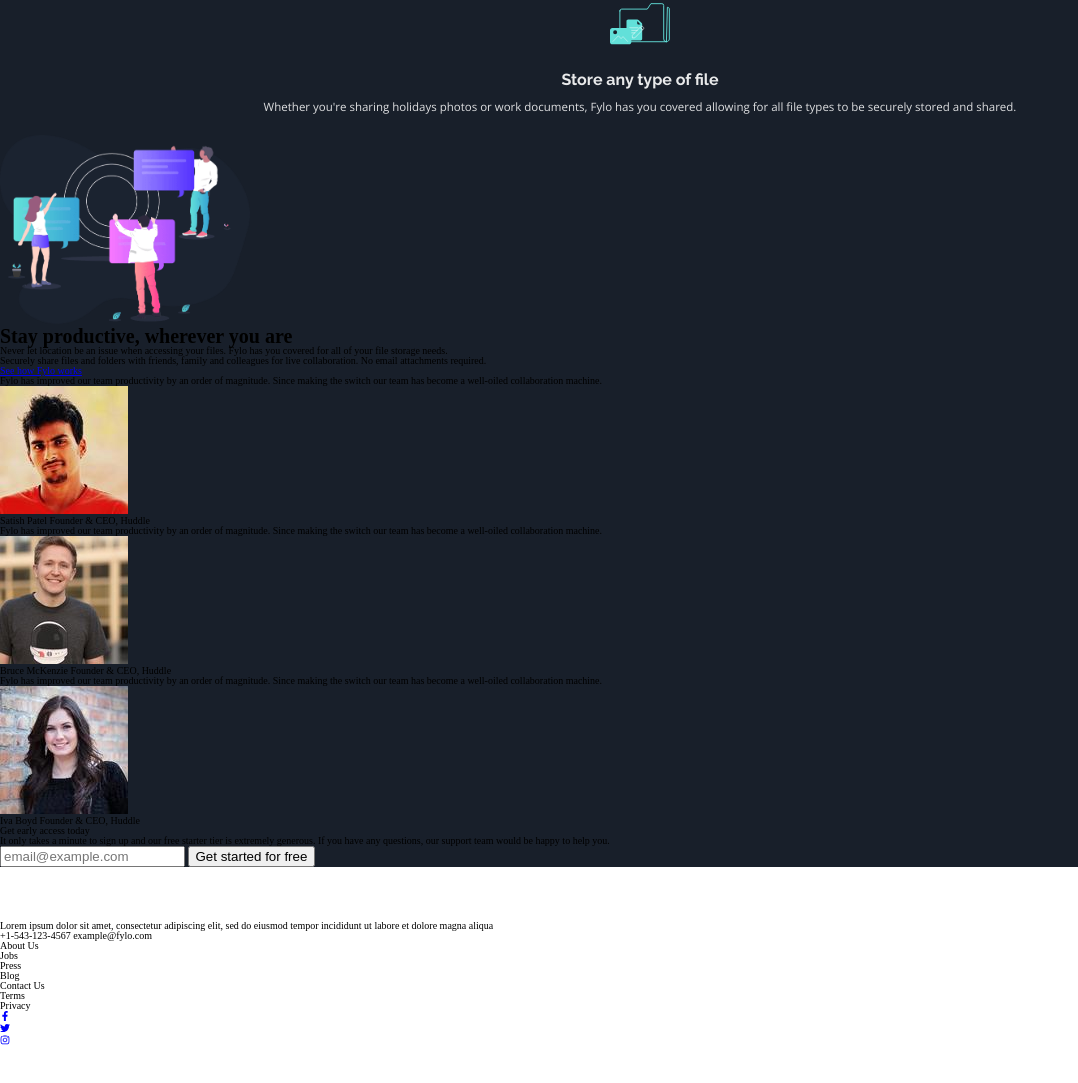
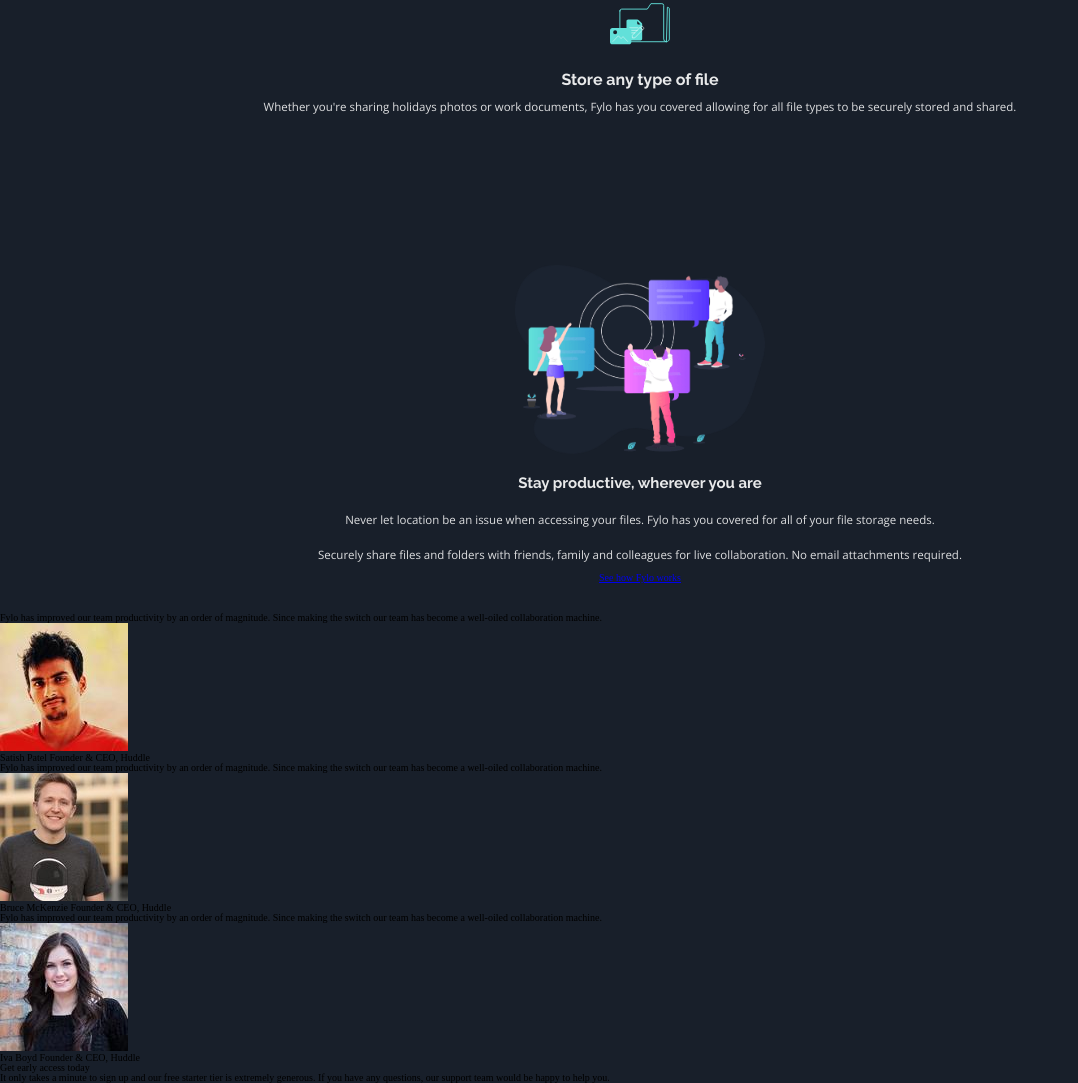
Before and after one commit to P-amian45/007.fylo-dark-theme-landing-page-master, a website: page index.html in a window 1280 px wide. Shown: the part 889-1972 px from the top of the page, without its empty margins (0-1078 px from the left). Before the commit the page ends 1936 px from the top, so only its background shows below. Drawn offline with nearby package versions, Linux system fonts and the light colour scheme.

Commit message:
ending promise section

```diff
--- a/index.html
+++ b/index.html
@@ -100,9 +100,9 @@
 
       <img src="images/illustration-stay-productive.png" alt="productive" class="promise__illustration">
       <div class="promise__card">
-        <h1 class="heading">Stay productive, wherever you are</h1>
+        <h2 class="promise__heading">Stay productive, wherever you are</h2>
         <p class="promise__description">Never let location be an issue when accessing your files. Fylo has you covered for all of your file
-          storage needs. <br> Securely share files and folders with friends, family and colleagues for live collaboration. No email
+          storage needs. <br> <br> Securely share files and folders with friends, family and colleagues for live collaboration. No email
           attachments required.
         </p>
         <a href="#" class="promise__cta">See how Fylo works</a>
--- a/styles/sass/_base.scss
+++ b/styles/sass/_base.scss
@@ -37,3 +37,4 @@
 $header-description: 1.15rem;
 $heading-primary-size: 2rem;
 $service-font-size: 1.6rem;
+$promise-font-size: 1.5rem;
--- a/styles/sass/_components.scss
+++ b/styles/sass/_components.scss
@@ -34,14 +34,10 @@
     opacity: 75%;
 }
 
-// HEADER ILLUSTRATION
+// ALL ABOUT HEADER
 
 .illustration{
     width: 23rem;
-}
-
-.promise__illustration{
-    width: 25rem;
 }
 
 .heading{
@@ -91,3 +87,37 @@
         line-height: 1.5;
     }
 }
+
+//PROMISE SECTION
+
+.promise{
+
+    &__card{
+        margin-bottom: 3rem;
+    }
+
+    &__illustration{
+        width: 25rem;
+        margin-bottom: 2rem;
+    }
+
+    &__heading{
+        font-family: $headings-cta-nav;
+        font-size: $promise-font-size;
+        font-weight: $font-bold;
+        color: $white;
+        opacity: 90%;
+    }
+
+    &__description{
+        font-family: $body-font;
+        font-weight: $font-normal;
+        font-size: $header-description;
+        color: $white;
+        opacity: 85%;
+        line-height: 1.5;
+        padding: 0 2rem;
+        margin: 2rem 0 1rem 0;
+    }
+
+}
--- a/styles/sass/_layout.scss
+++ b/styles/sass/_layout.scss
@@ -4,7 +4,7 @@
     background: #1c2431 url(/images/bg-curvy-mobile.svg) -51vw 30vh no-repeat;
     padding: 2rem;
     position: relative;
-    background-size: 176% 60%;
+    background-size: 220% 60%;
 
 
     &__top{
@@ -50,4 +50,11 @@
 .services-grid{
     padding: 0 3rem;
     text-align: center;
+    margin-bottom: 15rem;
 }
+
+//PROMISE LAYOUT
+
+.promise{
+    text-align: center;
+}
```
Also changed, not shown: styles/css/style.css.
